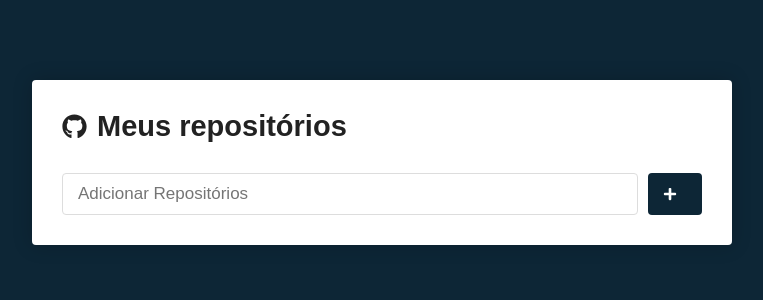
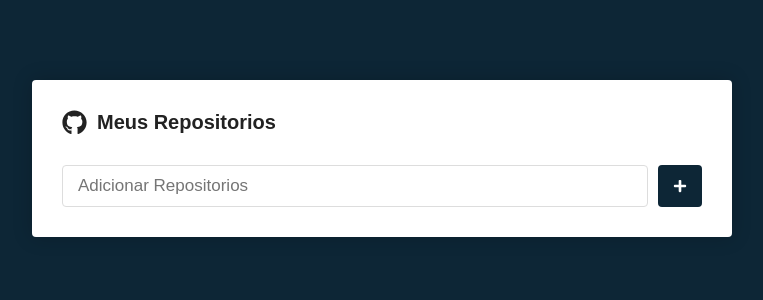
Before and after one commit to GilCarvalhal/projeto-repos, a React (Create React App) app: page / in a window 1280 px wide. Shown: the top 300 px of the page, without its empty margins (258-1021 px from the left). Built offline with nearby package versions, Linux system fonts and the light colour scheme.

Commit message:
buscando repos

```diff
--- a/package.json
+++ b/package.json
@@ -6,6 +6,7 @@
     "@testing-library/jest-dom": "^5.17.0",
     "@testing-library/react": "^13.4.0",
     "@testing-library/user-event": "^13.5.0",
+    "axios": "^1.4.0",
     "react": "^18.2.0",
     "react-dom": "^18.2.0",
     "react-icons": "^4.10.1",
--- a/src/pages/Main/index.js
+++ b/src/pages/Main/index.js
@@ -1,20 +1,57 @@
-import React from "react";
-import { FaGithub, FaPlus } from 'react-icons/fa'
-import { Container, Form, SubmitButton } from './styles'
+import React, { useState, useCallback } from 'react';
+import { FaGithub, FaPlus } from 'react-icons/fa';
+import { Container, Form, SubmitButton } from './styles';
+
+import api from '../../services/api';
 
 export default function Main() {
+
+    const [newRepo, setNewRepo] = useState('');
+    const [repositorios, setRepositorios] = useState([]);
+
+
+    const handleSubmit = useCallback((e) => {
+        e.preventDefault();
+
+        async function submit() {
+            const response = await api.get(`repos/${newRepo}`);
+
+            const data = {
+                name: response.data.full_name,
+            }
+
+            setRepositorios([...repositorios, data]);
+            setNewRepo('');
+        }
+
+        submit();
+
+    }, [newRepo, repositorios]);
+
+    function handleinputChange(e) {
+        setNewRepo(e.target.value);
+    }
+
     return (
         <Container>
+
             <h1>
                 <FaGithub size={25} />
-                Meus repositórios
+                Meus Repositorios
             </h1>
 
-            <Form onSubmit={() => { }}>
-                <input type="text" placeholder="Adicionar Repositórios" />
+            <Form onSubmit={handleSubmit}>
+                <input
+                    type="text"
+                    placeholder="Adicionar Repositorios"
+                    value={newRepo}
+                    onChange={handleinputChange}
+                />
+
                 <SubmitButton>
-                    <FaPlus color='#fff' size={14} />
+                    <FaPlus color="#FFF" size={14} />
                 </SubmitButton>
+
             </Form>
 
         </Container>
--- a/src/pages/Main/styles.js
+++ b/src/pages/Main/styles.js
@@ -1,45 +1,52 @@
-import styled from 'styled-components'
+import styled from 'styled-components';
 
 export const Container = styled.div`
   max-width: 700px;
-    background: #fff;
+  background: #FFF;
   border-radius: 4px;
-    box-shadow: 0 0 20px rgba(0,0,0,0.2);
+  box-shadow: 0 0 20px rgba(0,0,0, 0.2);
   padding: 30px;
   margin: 80px auto;
 
-    h1 {
-        font-size: 29px;
-        display: flex;
+  h1{
+    font-size: 20px;
+    display:flex;
     align-items: center;
-        flex-direction: row;
+    flex-direction:row;
+
+    svg{
+      margin-right: 10px;
     }
 
-    svg {
-        margin-right: 10px;
   }
-`
+
+
+`;
+
 export const Form = styled.form`
   margin-top: 30px;
-    display: flex;
+  display:flex;
   flex-direction: row;
 
-    input {
-        flex: 1;
-        border: 1px solid #ddd;
+  input{
+    flex:1;
+    border: 1px solid #DDD;
     padding: 10px 15px;
     border-radius: 4px;
     font-size: 17px;
   }
-`
 
-export const SubmitButton = styled.button`
-    background: #0d2636;
+`;
+
+export const SubmitButton = styled.button.attrs({
+    type: 'submit'
+})`
+  background:#0D2636;
   border: 0;
   border-radius: 4px;
   margin-left: 10px;
   padding: 0 15px;
   display: flex;
+  justify-content: center;
   align-items: center;
-    justify-content: center;
-`
+`;
--- /dev/null
+++ b/src/services/api.js
@@ -0,0 +1,7 @@
+import axios from "axios";
+
+const api = axios.create({
+    baseURL: 'https://api.github.com'
+})
+
+export default api;
```
Also changed, not shown: 1 other file (tests, documents, lock files or other folders). Lines whose indentation alone changed are shown as unchanged.
